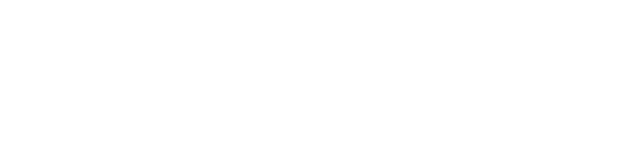
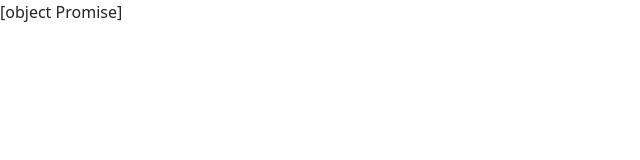
Before and after one commit to TkKawam/JSTest, a plain HTML site: page index.html in a window 1280 px wide. Shown: the whole page, without its empty margins (0-640 px from the left). Drawn offline with nearby package versions, Linux system fonts and the light colour scheme.

Commit message:
Update index.html

```diff
--- a/index.html
+++ b/index.html
@@ -9,7 +9,7 @@
     <link rel="stylesheet" href="https://cdn.jsdelivr.net/gh/devicons/devicon@v2.15.1/devicon.min.css">
 </head>
 <body>
-	<p id=’target’></p>
+	<p id='target'></p>
 	<script>
     fetch('text.txt')
       .then(response => document.getElementById('target').innerHTML = response.text())
```
